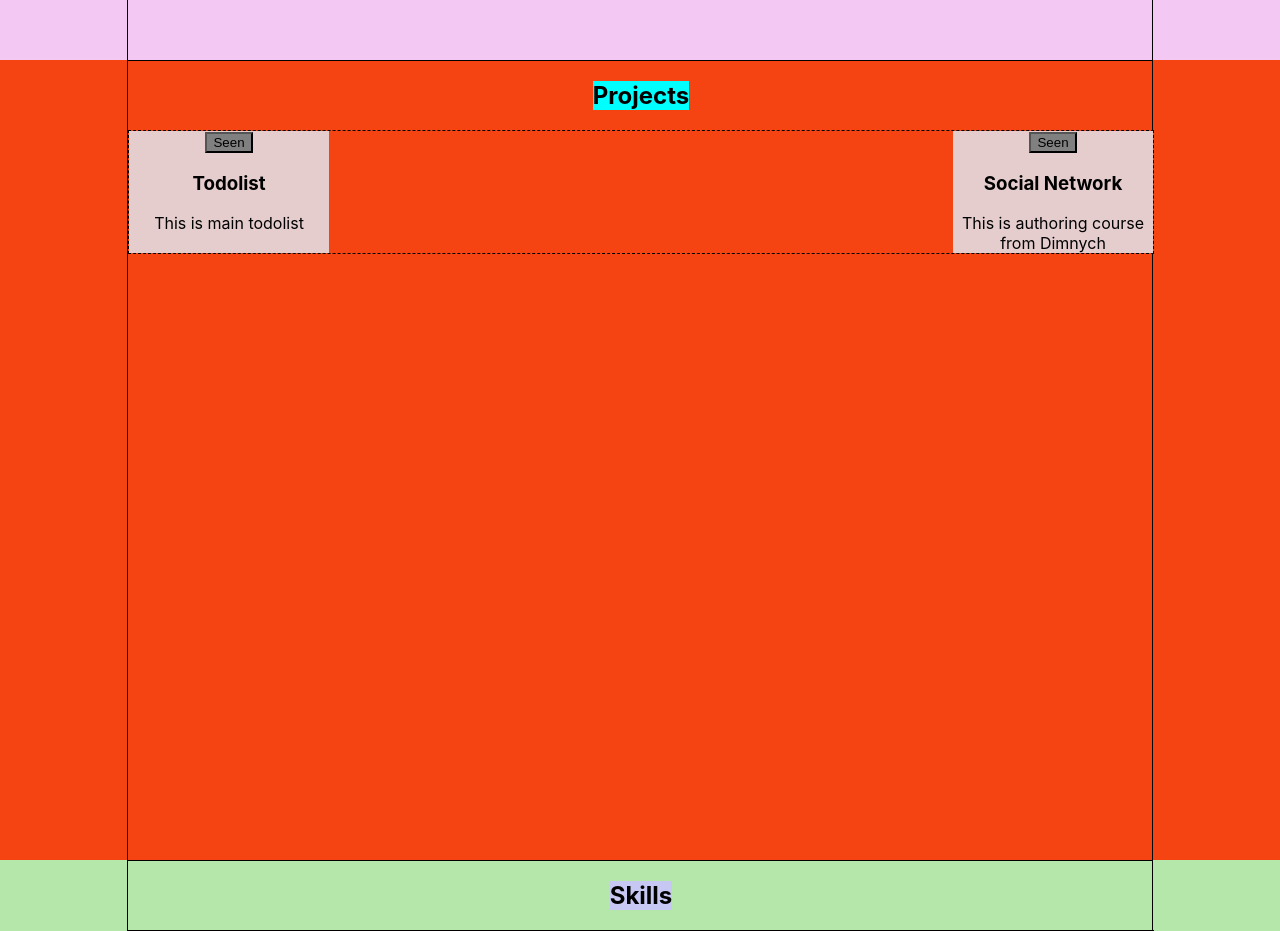
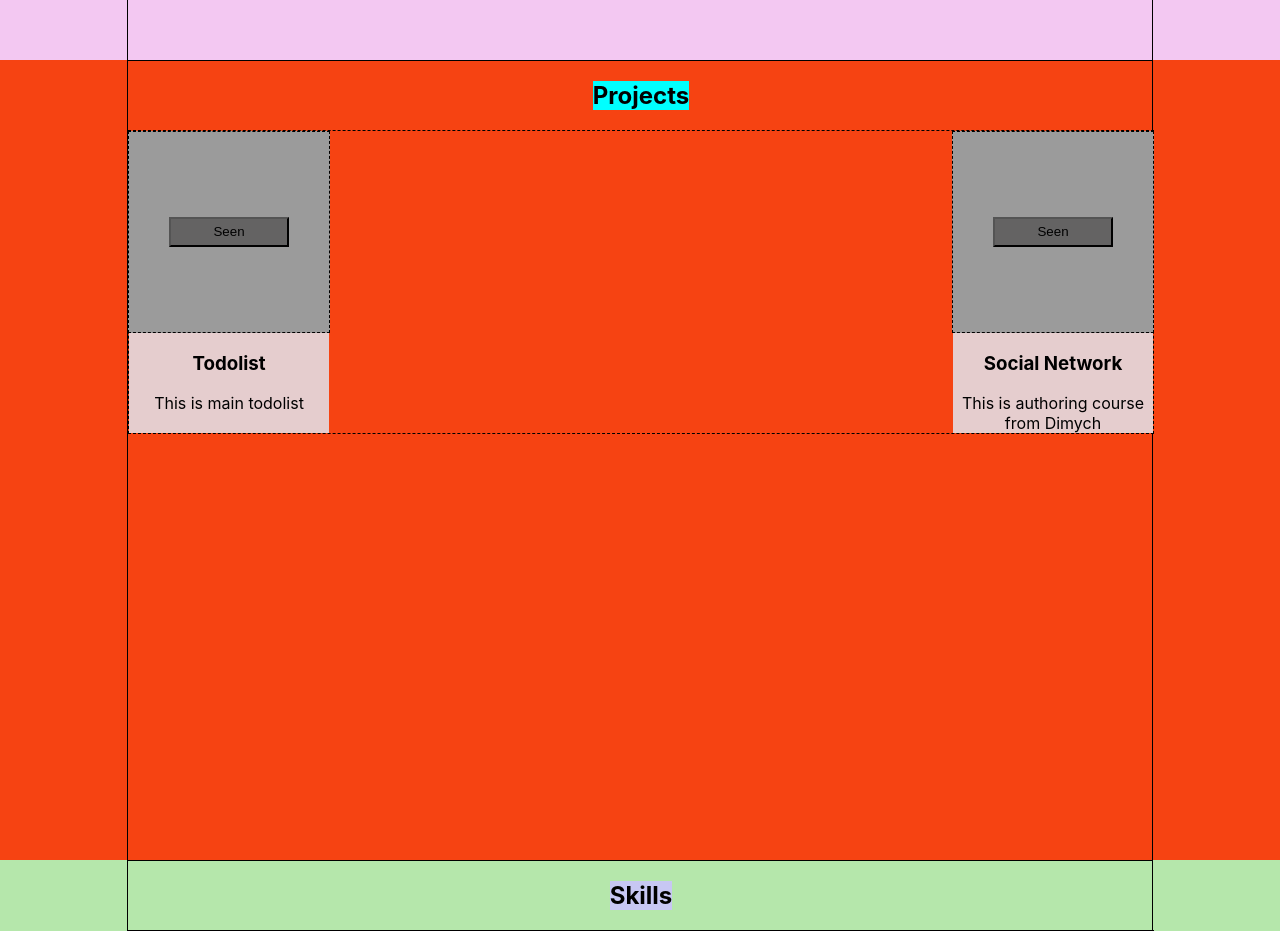
Before and after one commit to Paskinho/my_portfolio, a React (Create React App) app: page / in a window 1280 px wide. Shown: the part 820-1751 px from the top of the page. Built offline with nearby package versions, Linux system fonts and the light colour scheme.

Commit message:
refactoring styles in Project.module.css

```diff
--- a/src/components/projects/Projects.tsx
+++ b/src/components/projects/Projects.tsx
@@ -13,7 +13,7 @@ export const Projects = () => {
 
                 <div className={s.projects}>
                     <Project title={"Todolist"} description={"This is main todolist"}/>
-                    <Project title={"Social Network"} description={"This is authoring course from Dimnych"}/>
+                    <Project title={"Social Network"} description={"This is authoring course from Dimych"}/>
                 </div>
             </div>
         </div>
--- a/src/components/projects/project/Project.module.css
+++ b/src/components/projects/project/Project.module.css
@@ -14,8 +14,21 @@
 /*    background-color: #e7b09d;*/
 /*}*/
 
+.project {
+    border: 1px dashed;
+    height: 200px;
+    width: 100%;
+    display: flex;
+    background-color: #9b9b9b;
+    flex-direction: column;
+    justify-content: center;
+    align-items: center;
+}
+
 .button {
-    background-color: gray;
+    height: 30px;
+    width: 120px;
+    background-color: #646363;
 }
 
 .title {
--- a/src/components/projects/project/Project.tsx
+++ b/src/components/projects/project/Project.tsx
@@ -7,10 +7,15 @@ type projectPropsType = {
 }
 
 export const Project = (props:projectPropsType) => {
+
+    const projectHandler = () => {
+       return alert("Later!")
+    }
+
     return (
         <div className={s.projectBlock}>
-            <div >
-                <button className={s.button}>Seen</button>
+            <div className={s.project}>
+                <button onClick={projectHandler} className={s.button}>Seen</button>
             </div>
             <h3 className={s.title}>{props.title}</h3>
             <span className={s.description}>
```
